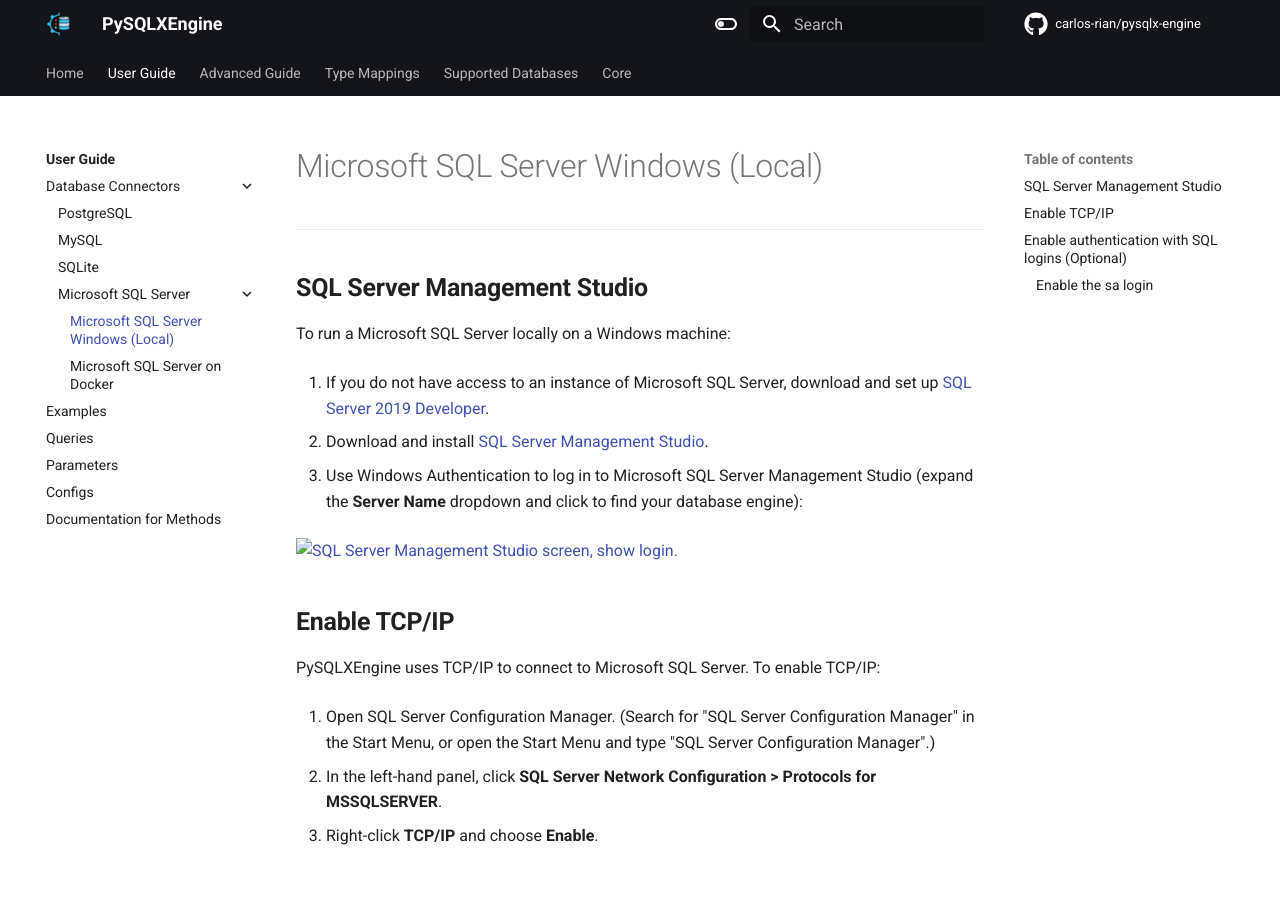
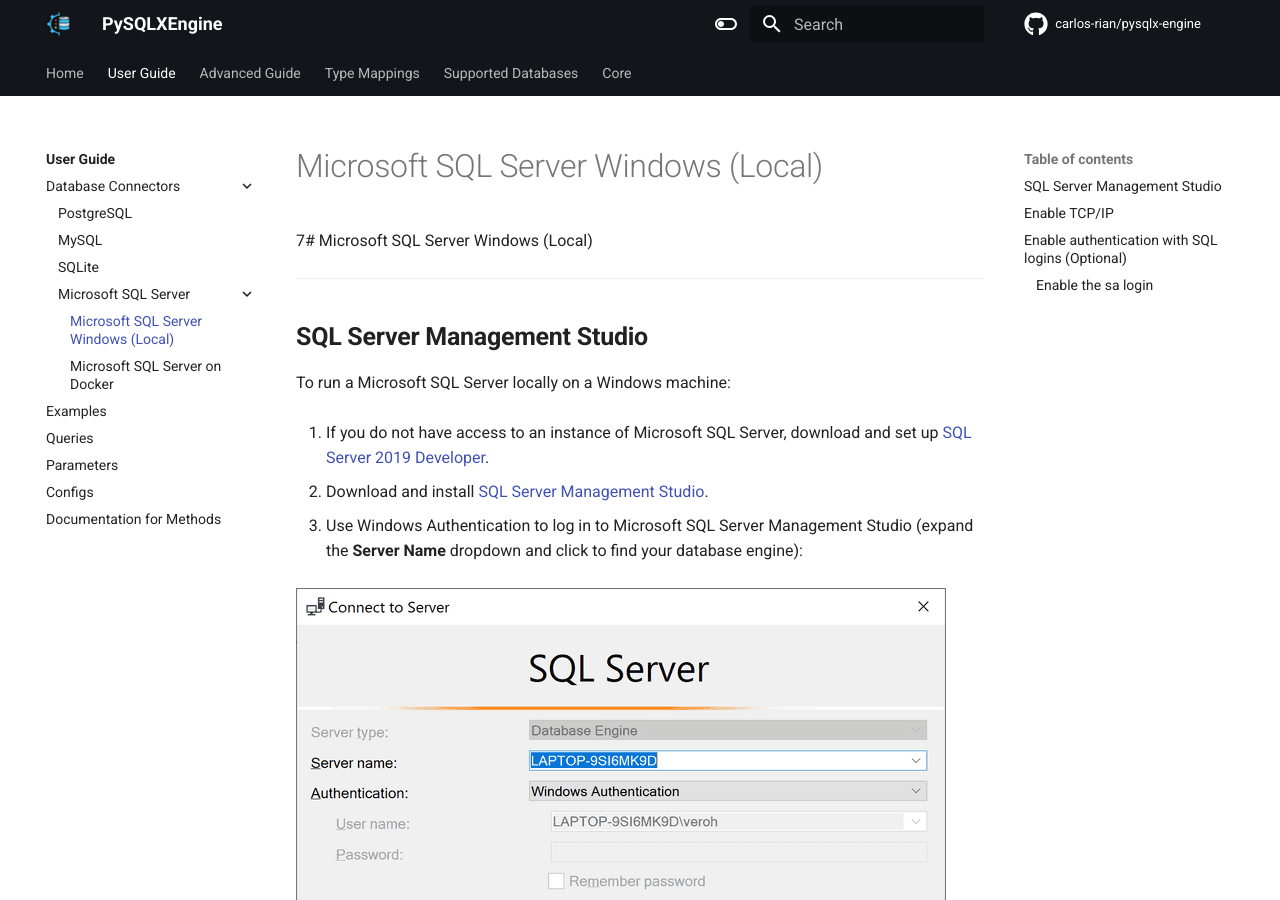
Before and after one commit to carlos-rian/pysqlx-engine, an MkDocs documentation site: the page built from docs/user_guide/uri_sqlserver_windows.md, in a window 1280 px wide and 900 px high. Built offline with MkDocs 1.6.1 and Material for MkDocs 9.7.7, drawn with Linux system fonts in a browser that asks for light colours; comment, search, counter and statistics services are not loaded.

Commit message:
Update uri_sqlserver_windows.md

```diff
--- a/docs/user_guide/uri_sqlserver_windows.md
+++ b/docs/user_guide/uri_sqlserver_windows.md
@@ -1,4 +1,4 @@
-# Microsoft SQL Server Windows (Local)
+7# Microsoft SQL Server Windows (Local)
 
 ---
 
@@ -12,7 +12,7 @@
 
 3. Use Windows Authentication to log in to Microsoft SQL Server Management Studio (expand the **Server Name** dropdown and click **<Browse for more...>** to find your database engine):
 
-<img src="../img/sqlserver_studio.png" alt="SQL Server Management Studio screen, show login.">
+<img src="./img/sqlserver_studio.png" alt="SQL Server Management Studio screen, show login.">
 
 
 ## **Enable TCP/IP**
```
